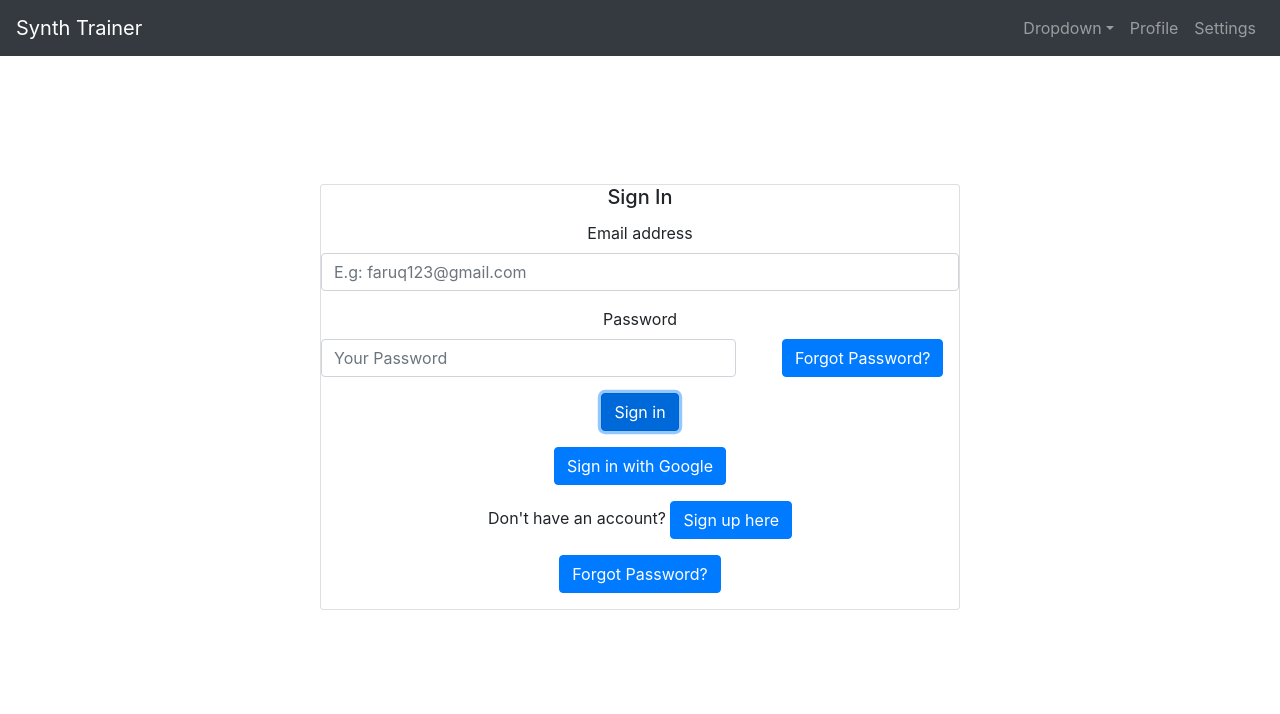
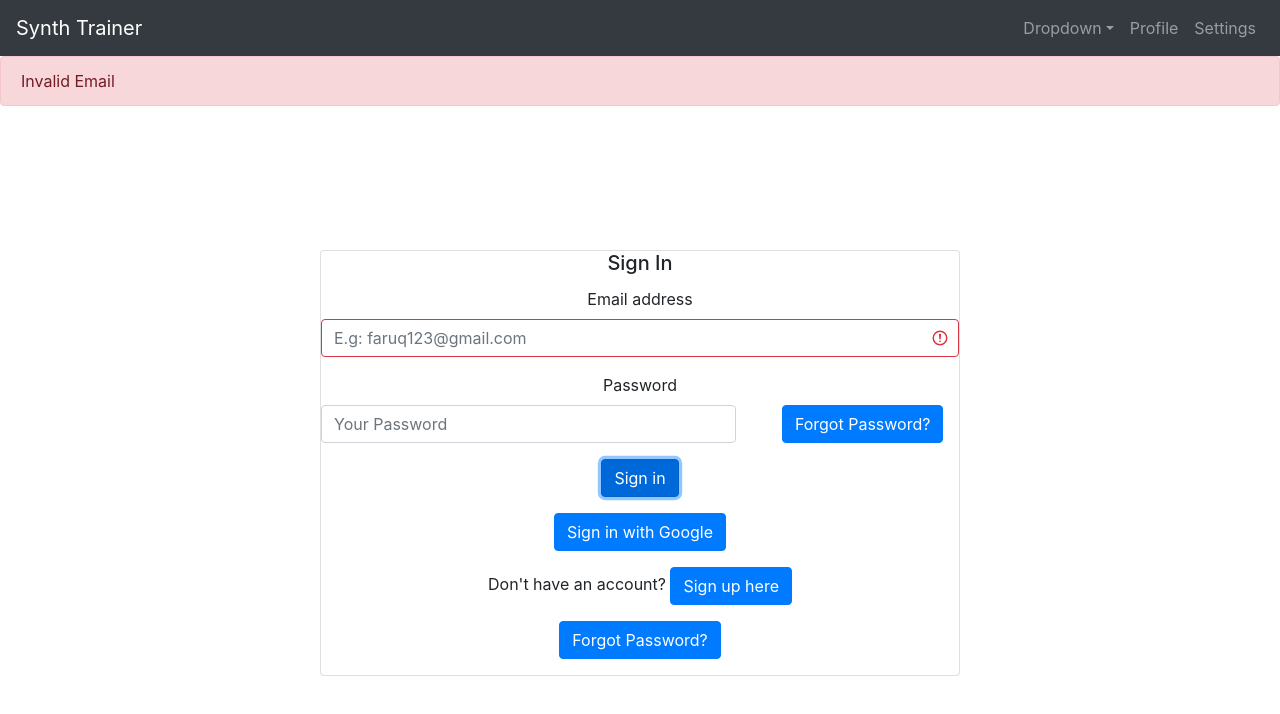
Before and after one commit to alvinlai808/Synth-Trainer, a React (Create React App) app in the folder synth-trainer/: page / in a window 1280 px wide. Both pictures are taken after a click on the button "Sign in". Shown: the top 714 px of the page. Built offline with nearby package versions, Linux system fonts and the light colour scheme; no server answers.

Commit message:
add email checker and error notification

```diff
--- a/synth-trainer/src/Components/SignIn.jsx
+++ b/synth-trainer/src/Components/SignIn.jsx
@@ -2,6 +2,7 @@ import React, { useState } from "react";
 import { Link } from "@reach/router";
 import { auth } from "../firebase";
 import {
+  Alert,
   Button,
   Card,
   Col,
@@ -18,13 +19,20 @@ const SignIn = () => {
   const [email, setEmail] = useState("");
   const [password, setPassword] = useState("");
   const [error, setError] = useState(null);
-  const [isValidEmail, setIsValidEmail] = useState(true);
-  const emailRegExp = new RegExp('[A-Z0-9._%+-]+@[A-Z0-9.-]+\.[A-Z]{2,4}', 'i');
+  const [isError, setIsError] = useState(false);
+  const [isValidEmail, setIsValidEmail] = useState(false);
+  const emailRegExp = /\b[A-Z0-9._%+-]+@[A-Z0-9.-]+\.[A-Z]{2,4}\b/i;
 
   const signInWithEmailAndPasswordHandler = (event, email, password) => {
     event.preventDefault();
+    if (!isValidEmail) {
+      setError("Invalid Email");
+      setIsError(true);
+      return;
+    }
     auth.signInWithEmailAndPassword(email, password).catch((error) => {
       setError("Error signing in with password and email!");
+      setIsError(true);
       console.error("Error signing in with password and email", error);
     });
   };
@@ -33,17 +41,20 @@ const SignIn = () => {
     const { name, value } = event.currentTarget;
 
     if (name === "userEmail") {
-      emailRegExp.test(value) ? setEmail(value) && setIsValidEmail(true) : setIsValidEmail(false);
       setEmail(value);
     } else if (name === "userPassword") {
       setPassword(value);
     }
   };
 
+  useEffect(() => {
+    setIsValidEmail(emailRegExp.test(email));
+  })
+
   return (
     <div>
       <div>
-        {error !== null && <div>{error}</div>}
+        <Alert show={isError} variant='danger' align>{error}</Alert>
         <div id="whole-page" class="row">
           <div class="col-sm-12 my-auto">
             <Card id="sign-in-card" className="text-center w-50">
@@ -58,6 +69,7 @@ const SignIn = () => {
                     placeholder="E.g: faruq123@gmail.com"
                     id="userEmail"
                     isInvalid={!isValidEmail}
+                    isValid={isValidEmail}
                     onChange={(event) => onChangeHandler(event)}
                   />
                 </Form.Group>
```
